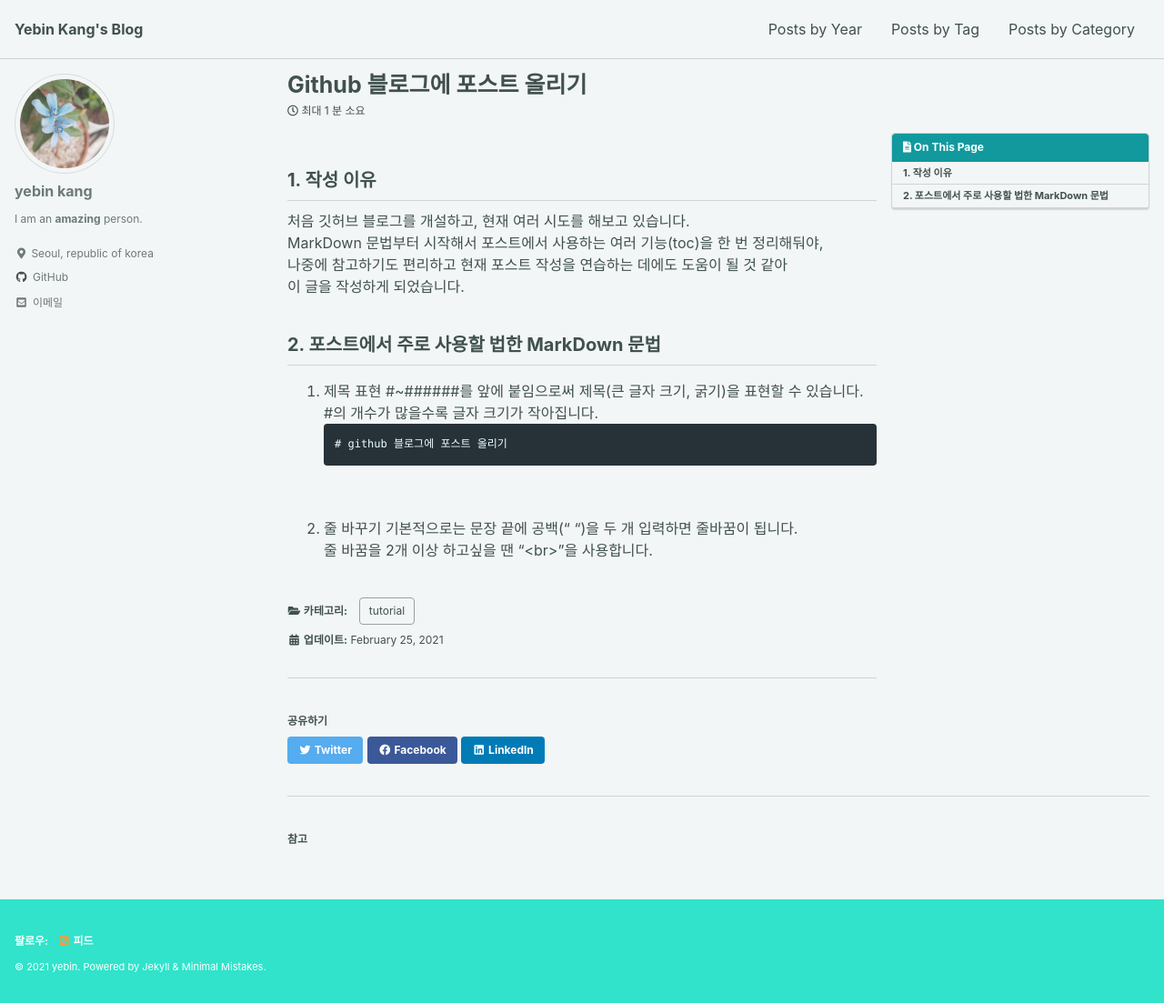
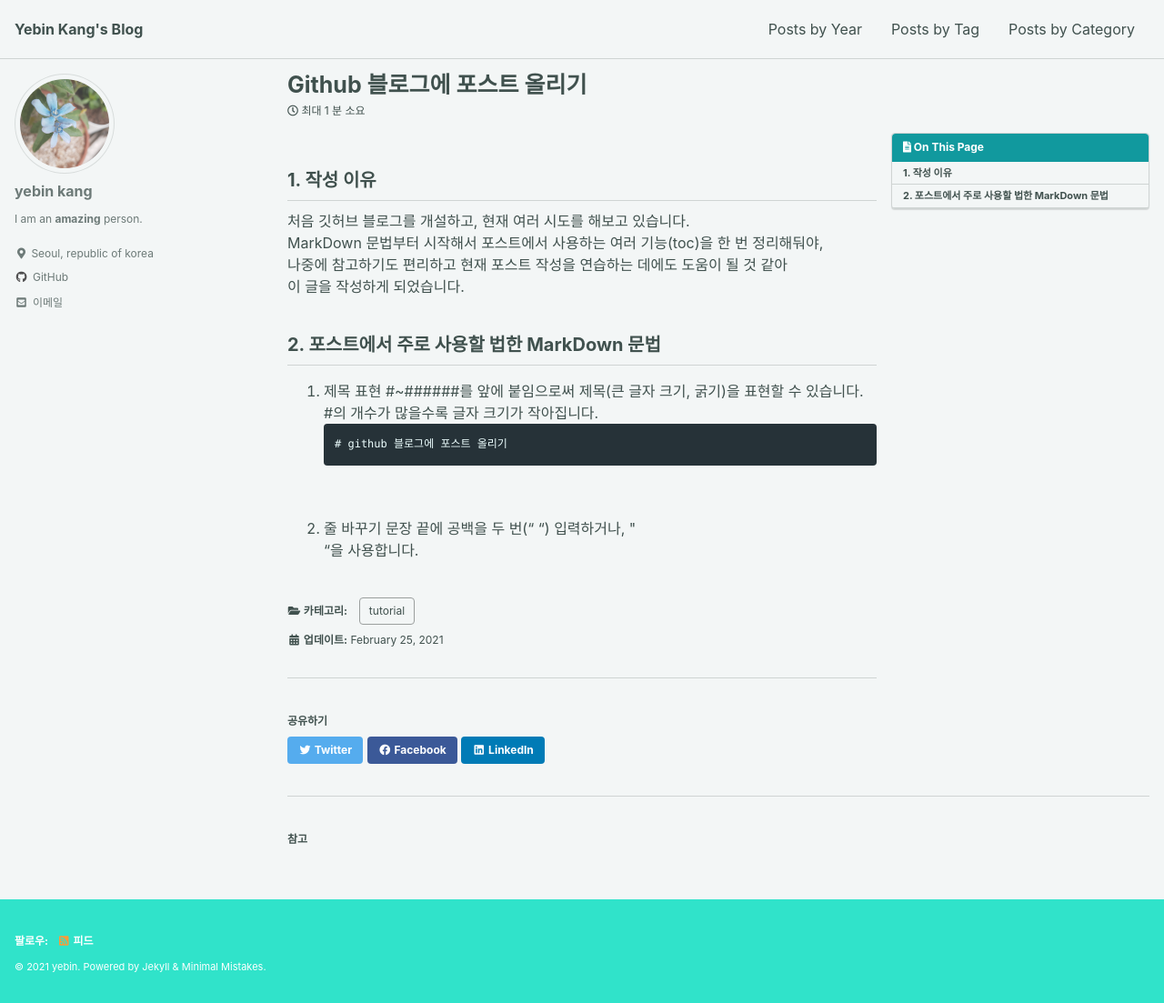
Before and after one commit to yebinkang/yebinkang.github.io, a Jekyll site: the page built from _posts/2021-02-25-Github-블로그에-포스트-올리기.md, in a window 1280 px wide and 1103 px high. Shown: the whole window at 91% size. Built offline with Jekyll 4.4.1, drawn with Linux system fonts in a browser that asks for light colours; cached includes are drawn as plain includes.

Commit message:
블로그 테스트

```diff
--- a/_posts/2021-02-25-Github-블로그에-포스트-올리기.md
+++ b/_posts/2021-02-25-Github-블로그에-포스트-올리기.md
@@ -22,5 +22,4 @@ MarkDown 문법부터 시작해서 포스트에서 사용하는 여러 기능(to
 <br>
 
 2. 줄 바꾸기
-기본적으로는 문장 끝에 공백(" ")을 두 개 입력하면 줄바꿈이 됩니다.
-줄 바꿈을 2개 이상 하고싶을 땐 "\<br>"을 사용합니다.
+문장 끝에 공백을 두 번("  ") 입력하거나, \"<br>"을 사용합니다.
--- a/_sass/minimal-mistakes/_reset.scss
+++ b/_sass/minimal-mistakes/_reset.scss
@@ -11,11 +11,11 @@ html {
   font-size: 16px;
 
   @include breakpoint($medium) {
-    font-size: 18px;
+    font-size: 16px;
   }
 
   @include breakpoint($large) {
-    font-size: 16px;
+    font-size: 18px;
   }
 
   @include breakpoint($x-large) {
--- a/assets/css/main.scss
+++ b/assets/css/main.scss
@@ -6,3 +6,8 @@
 
 @import "minimal-mistakes/skins/{{ site.minimal_mistakes_skin | default: 'default' }}"; // skin
 @import "minimal-mistakes"; // main partials
+
+.archive a {
+    color: inherit;
+    text-decoration: none;
+}
```
